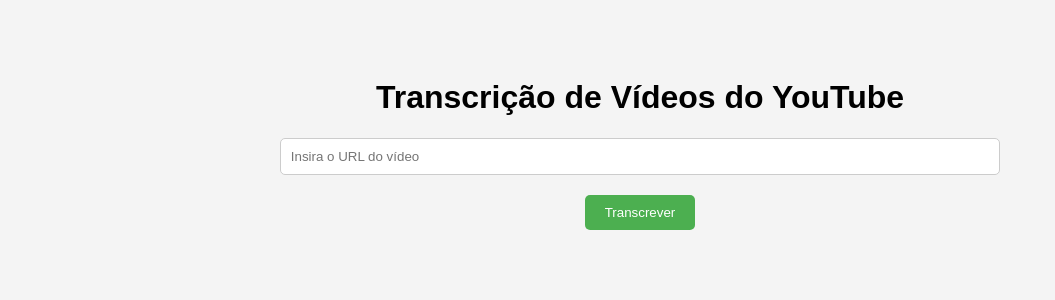
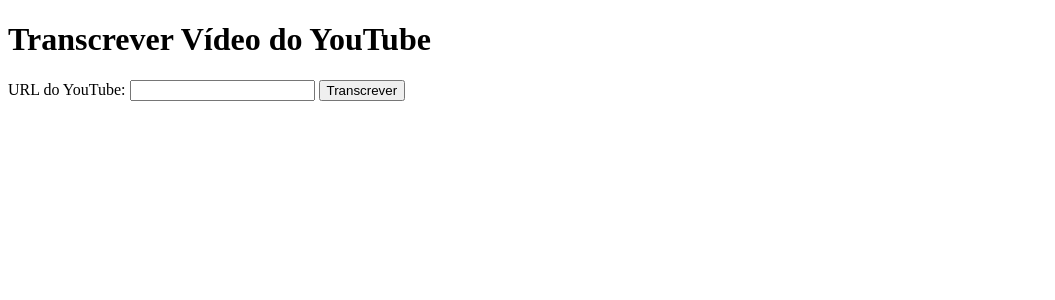
Before and after one commit to thyagodantas/transcribe, a Flask app: page / in a window 1280 px wide. Shown: the top 300 px of the page, without its empty margins (0-1055 px from the left). Run offline with Flask 2, Linux system fonts and the light colour scheme.

Commit message:
fdfadasd

```diff
--- a/app.py
+++ b/app.py
@@ -1,126 +1,97 @@
+from flask import Flask, render_template, request, jsonify
 import requests
-import time
-import yt_dlp as youtube_dl
 import os
-from flask import Flask, request, render_template
+import youtube_dl
 
-API_KEY_ASSEMBLYAI = "d38391f3f2844f8189e411f8d7333392"
+# Configure sua chave da API AssemblyAI
+ASSEMBLYAI_API_KEY = 'd38391f3f2844f8189e411f8d7333392'
 
-# Inicializa o Flask
+# Configuração do Flask
 app = Flask(__name__)
 
-def baixar_audio_youtube(url, output_path="audio.mp3"):
+# Função para baixar o áudio do vídeo do YouTube
+def download_audio_from_youtube(url):
     ydl_opts = {
         'format': 'bestaudio/best',
-        'outtmpl': output_path,
-        'force_generic_extractor': True,
         'postprocessors': [{
             'key': 'FFmpegExtractAudio',
             'preferredcodec': 'mp3',
             'preferredquality': '192',
         }],
+        'outtmpl': 'audio.mp3',
+        'quiet': True
     }
 
     with youtube_dl.YoutubeDL(ydl_opts) as ydl:
         ydl.download([url])
-    return output_path
+        return 'audio.mp3'
 
-# Função para enviar o áudio para AssemblyAI e transcrever
-def transcrever_audio_assemblyai(audio_file):
-    headers = {'authorization': API_KEY_ASSEMBLYAI}
+# Função para enviar o áudio para transcrição
+def upload_audio(file_path):
+    headers = {
+        'authorization': ASSEMBLYAI_API_KEY
+    }
 
-    # Enviar o arquivo de áudio para AssemblyAI
-    upload_url = "https://api.assemblyai.com/v2/upload"
-    with open(audio_file, 'rb') as f:
-        upload_response = requests.post(upload_url, headers=headers, files={'file': f})
+    with open(file_path, 'rb') as f:
+        response = requests.post(
+            'https://api.assemblyai.com/v2/upload',
+            headers=headers,
+            files={'file': f}
+        )
 
-    if upload_response.status_code != 200:
-        return None, f"Erro no upload do áudio: {upload_response.text}"
+    return response.json().get('upload_url')
 
-    audio_url = upload_response.json().get('upload_url')
-    if not audio_url:
-        return None, "Erro: URL de upload não foi gerada corretamente."
+# Função para solicitar transcrição
+def request_transcription(audio_url):
+    endpoint = "https://api.assemblyai.com/v2/transcript"
+    json_data = {
+        "audio_url": audio_url
+    }
+    headers = {
+        "authorization": ASSEMBLYAI_API_KEY,
+        "content-type": "application/json"
+    }
 
-    # Iniciar a transcrição
-    transcript_url = "https://api.assemblyai.com/v2/transcript"
-    transcript_request = {
-        'audio_url': audio_url,
-        'iab_categories': True
+    response = requests.post(endpoint, json=json_data, headers=headers)
+    return response.json().get('id')
+
+# Função para obter transcrição
+def get_transcription(transcript_id):
+    endpoint = f"https://api.assemblyai.com/v2/transcript/{transcript_id}"
+    headers = {
+        "authorization": ASSEMBLYAI_API_KEY
     }
-    transcript_response = requests.post(transcript_url, json=transcript_request, headers=headers)
 
-    if transcript_response.status_code != 200:
-        return None, f"Erro ao iniciar a transcrição: {transcript_response.text}"
+    response = requests.get(endpoint, headers=headers)
+    return response.json()
 
-    transcript_id = transcript_response.json()['id']
-
-    # Aguardar a transcrição ser processada
-    status = 'processing'
-    while status != 'completed':
-        transcript_status_url = f"https://api.assemblyai.com/v2/transcript/{transcript_id}"
-        status_response = requests.get(transcript_status_url, headers=headers)
-        status = status_response.json().get('status')
-
-        if status == 'failed':
-            return None, "Erro no processamento da transcrição."
-
-        if status == 'completed':
-            break
-
-        time.sleep(5)
-
-    # Retornar a resposta da transcrição
-    return status_response.json(), None
-
-# Função para processar e formatar a transcrição com timestamps
-def formatar_transcricao(transcricao_json):
-    if not transcricao_json or 'utterances' not in transcricao_json:
-        return "Erro: Não foi possível obter os segmentos da transcrição."
-
-    transcricao_formatada = ""
-    for segment in transcricao_json['utterances']:
-        start_time = segment['start'] / 1000  # Converter milissegundos para segundos
-        end_time = segment['end'] / 1000
-        text = segment['text']
-
-        start_minutos = int(start_time // 60)
-        start_segundos = int(start_time % 60)
-
-        transcricao_formatada += f"[{start_minutos:02d}:{start_segundos:02d}] {text}\n"
-
-    return transcricao_formatada
-
-# Rota principal para exibir o formulário de entrada de URL
+# Rota da página inicial
 @app.route('/')
 def index():
     return render_template('index.html')
 
-# Rota para processar a URL do vídeo e transcrever o áudio
-@app.route('/transcrever', methods=['POST'])
-def transcrever_video():
-    youtube_url = request.form['youtube_url']
+# Rota para processar o link do YouTube
+@app.route('/transcribe', methods=['POST'])
+def transcribe():
+    youtube_link = request.form['youtube_link']
 
-    if not youtube_url:
-        return render_template('index.html', transcricao="Erro: URL não fornecida.")
+    # Baixar o áudio do vídeo do YouTube
+    audio_path = download_audio_from_youtube(youtube_link)
 
-    try:
-        # Baixar o áudio do vídeo do YouTube
-        audio_file = baixar_audio_youtube(youtube_url)
+    # Enviar o áudio para transcrição
+    audio_url = upload_audio(audio_path)
 
-        # Enviar o áudio para AssemblyAI e obter a transcrição
-        transcricao_json, erro = transcrever_audio_assemblyai(audio_file)
+    # Solicitar transcrição
+    transcript_id = request_transcription(audio_url)
 
-        if erro:
-            return render_template('index.html', transcricao=erro)
+    # Esperar a transcrição ser finalizada
+    transcription_data = get_transcription(transcript_id)
 
-        # Formatar a transcrição com timestamps
-        transcricao_formatada = formatar_transcricao(transcricao_json)
+    # Excluir o arquivo de áudio
+    os.remove(audio_path)
 
-        # Exibir a transcrição na página
-        return render_template('index.html', transcricao=transcricao_formatada)
+    return jsonify(transcription_data)
 
-    except Exception as e:
-        return render_template('index.html', transcricao=f"Erro: {str(e)}")
-
+# Inicialização da aplicação Flask
 if __name__ == '__main__':
-    app.run(debug=True)
+    app.run(host='0.0.0.0', port=8000)
--- a/templates/index.html
+++ b/templates/index.html
@@ -4,60 +4,13 @@
     <meta charset="UTF-8" />
     <meta name="viewport" content="width=device-width, initial-scale=1.0" />
     <title>Transcrição de Vídeos do YouTube</title>
-    <style>
-      body {
-        font-family: Arial, sans-serif;
-        padding: 50px;
-        text-align: center;
-        background-color: #f4f4f4;
-      }
-      input[type="text"] {
-        padding: 10px;
-        width: 60%;
-        margin-bottom: 20px;
-        border-radius: 5px;
-        border: 1px solid #ccc;
-      }
-      button {
-        padding: 10px 20px;
-        background-color: #4caf50;
-        color: white;
-        border: none;
-        border-radius: 5px;
-        cursor: pointer;
-      }
-      button:hover {
-        background-color: #45a049;
-      }
-      pre {
-        text-align: left;
-        background-color: white;
-        padding: 10px;
-        border-radius: 5px;
-        border: 1px solid #ccc;
-        max-width: 90%;
-        margin: 20px auto;
-        white-space: pre-wrap;
-      }
-    </style>
   </head>
   <body>
-    <h1>Transcrição de Vídeos do YouTube</h1>
-    <form method="POST" action="/transcrever">
-      <input
-        type="text"
-        id="youtube-url"
-        name="youtube_url"
-        placeholder="Insira o URL do vídeo"
-        required
-      />
-      <br />
+    <h1>Transcrever Vídeo do YouTube</h1>
+    <form action="/transcribe" method="POST">
+      <label for="youtube_link">URL do YouTube:</label>
+      <input type="text" id="youtube_link" name="youtube_link" required />
       <button type="submit">Transcrever</button>
     </form>
-
-    {% if transcricao %}
-    <h2>Transcrição:</h2>
-    <pre>{{ transcricao }}</pre>
-    {% endif %}
   </body>
 </html>
```
